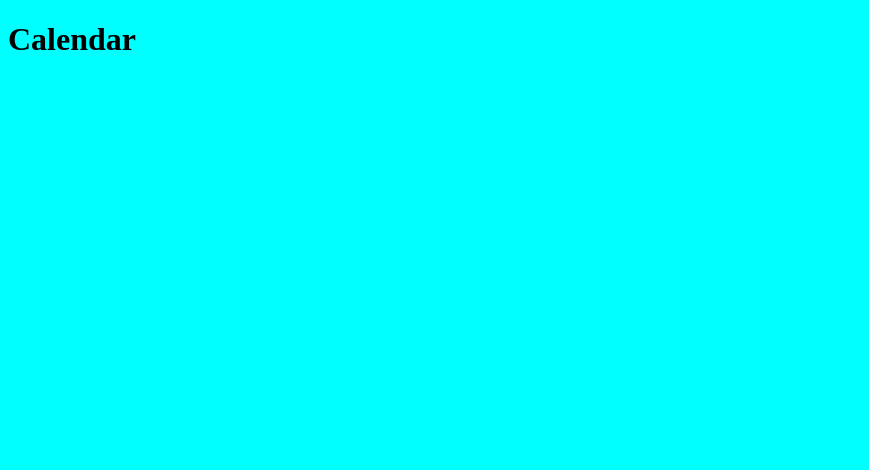
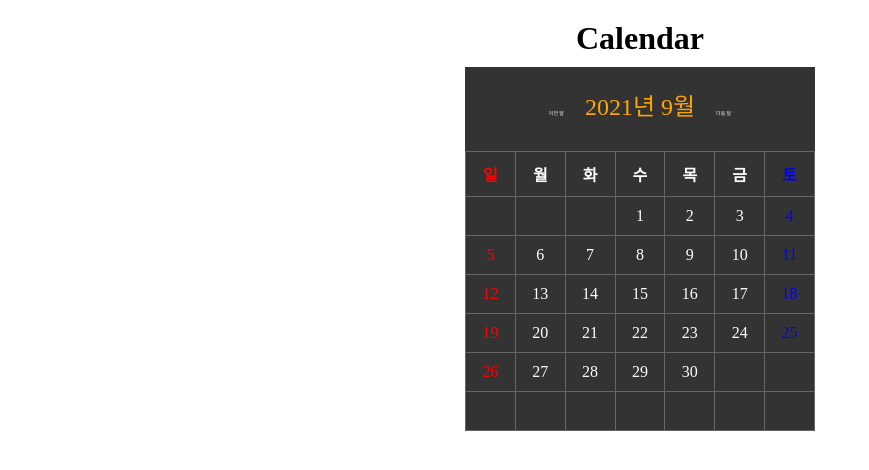
Before and after one commit to munsangu/Javascript---mini-project, a plain HTML site: page mini-calendar2/index.html in a window 1280 px wide. Shown: the whole page, without its empty margins (0-869 px from the left). Drawn offline with Linux system fonts and the light colour scheme.

Commit message:
20210920

```diff
--- a/mini-calendar2/index.html
+++ b/mini-calendar2/index.html
@@ -1,14 +1,87 @@
 <!DOCTYPE html>
 <html lang="ko">
   <head>
-  <meta charset="UTF-8">
-  <meta http-equiv="X-UA-Compatible" content="IE=edge">
-  <meta name="viewport" content="width=device-width, initial-scale=1.0">
+    <meta charset="UTF-8" />
+    <meta http-equiv="X-UA-Compatible" content="IE=edge" />
+    <meta name="viewport" content="width=device-width, initial-scale=1.0" />
     <title>Calendar</title>
-  <link rel="stylesheet" href="style.css">
+    <link rel="stylesheet" href="style.css" />
     <script defer src="main.js"></script>
   </head>
   <body>
     <h1>Calendar</h1>
+    <div id="calendar_wrap">
+      <table id="calendar">
+        <caption>
+          <a href="#" id="prev">이전 달</a>
+          <span class="year"></span>년
+          <span class="month"></span>월
+          <a href="#" id="next">다음 달</a>
+        </caption>
+        <tr>
+          <th>일</th>
+          <th>월</th>
+          <th>화</th>
+          <th>수</th>
+          <th>목</th>
+          <th>금</th>
+          <th>토</th>
+        </tr>
+        <tr>
+          <td></td>
+          <td></td>
+          <td></td>
+          <td></td>
+          <td></td>
+          <td></td>
+          <td></td>
+        </tr>
+        <tr>
+          <td></td>
+          <td></td>
+          <td></td>
+          <td></td>
+          <td></td>
+          <td></td>
+          <td></td>
+        </tr>
+        <tr>
+          <td></td>
+          <td></td>
+          <td></td>
+          <td></td>
+          <td></td>
+          <td></td>
+          <td></td>
+        </tr>
+        <tr>
+          <td></td>
+          <td></td>
+          <td></td>
+          <td></td>
+          <td></td>
+          <td></td>
+          <td></td>
+        </tr>
+        <tr>
+          <td></td>
+          <td></td>
+          <td></td>
+          <td></td>
+          <td></td>
+          <td></td>
+          <td></td>
+        </tr>
+        <tr>
+          <td></td>
+          <td></td>
+          <td></td>
+          <td></td>
+          <td></td>
+          <td></td>
+          <td></td>
+        </tr>
+      </table>
+    </div>
   </body>
 </html>
--- a/mini-calendar2/main.js
+++ b/mini-calendar2/main.js
@@ -0,0 +1,46 @@
+// calendar 함수
+function calendar(new_year, new_month) {
+  // 특정 연월을 시작일로부터 조회(year, month, date)
+  let d = new Date(new_year, new_month-1, 1)
+  // 월별 일 수 구하기
+  let d_length = 32 - new Date(new_year, new_month - 1, 32).getDate()
+  let year = d.getFullYear()
+  let month = d.getMonth()
+  let date = d.getDate()
+  let day = d.getDay();
+
+  // caption 영역 날짜 표시 객체
+  const caption_year = document.querySelector(".year");
+  const caption_month = document.querySelector(".month");
+
+  let start_day = document.querySelectorAll("tr td");
+
+  // 테이블 초기화
+  for (let i = 0; i < start_day.length; i++) {
+    start_day[i].innerHTML = "&nbsp;";
+  }
+
+  // 한 달 치 날짜를 테이블에 시작 요일부터 순서대로 표시
+  for (let i = day; i < day + d_length; i++) {
+    start_day[i].innerHTML = date;
+    date++;
+  }
+
+  // caption 날짜 표시
+  caption_year.innerHTML = year;
+  caption_month.innerHTML = month + 1;
+}
+
+(function() {
+  let prev = document.getElementById("prev");
+  let next = document.getElementById("next");
+  let year = new Date().getFullYear();
+  let month = new Date().getMonth() + 1;
+  calendar(year, month);
+  prev.onclick = function() {
+    calendar(year, --month);
+  };
+  next.onclick = function() {
+    calendar(year, ++month);
+  };
+}) ();
--- a/mini-calendar2/style.css
+++ b/mini-calendar2/style.css
@@ -1,3 +1,43 @@
-body {
-  background-color: aqua;
+* {
+  text-align: center;
+  margin: 10px auto;
 }
+
+#calendar_wrap {
+  background: #333;
+  width: 350px;
+}
+
+caption {
+  font-size: 1.5em;
+  color: #ffa500;
+  padding: 10px;
+}
+
+caption #prev, caption #next {
+  display: inline-block;
+  font-size: 5px;
+  text-decoration: none;
+  color: #fff;
+  padding: 5px;
+  margin: 10px;
+}
+
+table, th, td {
+  color: #fff;
+  border: 1px solid #666;
+  border-collapse: collapse;
+}
+
+th, td {
+  width: 30px;
+  padding: 10px;
+}
+
+th:first-child, td:first-child {
+  color: #ff0000;
+}
+
+th:last-child, td:last-child {
+  color: #0000ff;
+}
```
Lines whose indentation alone changed are shown as unchanged.
